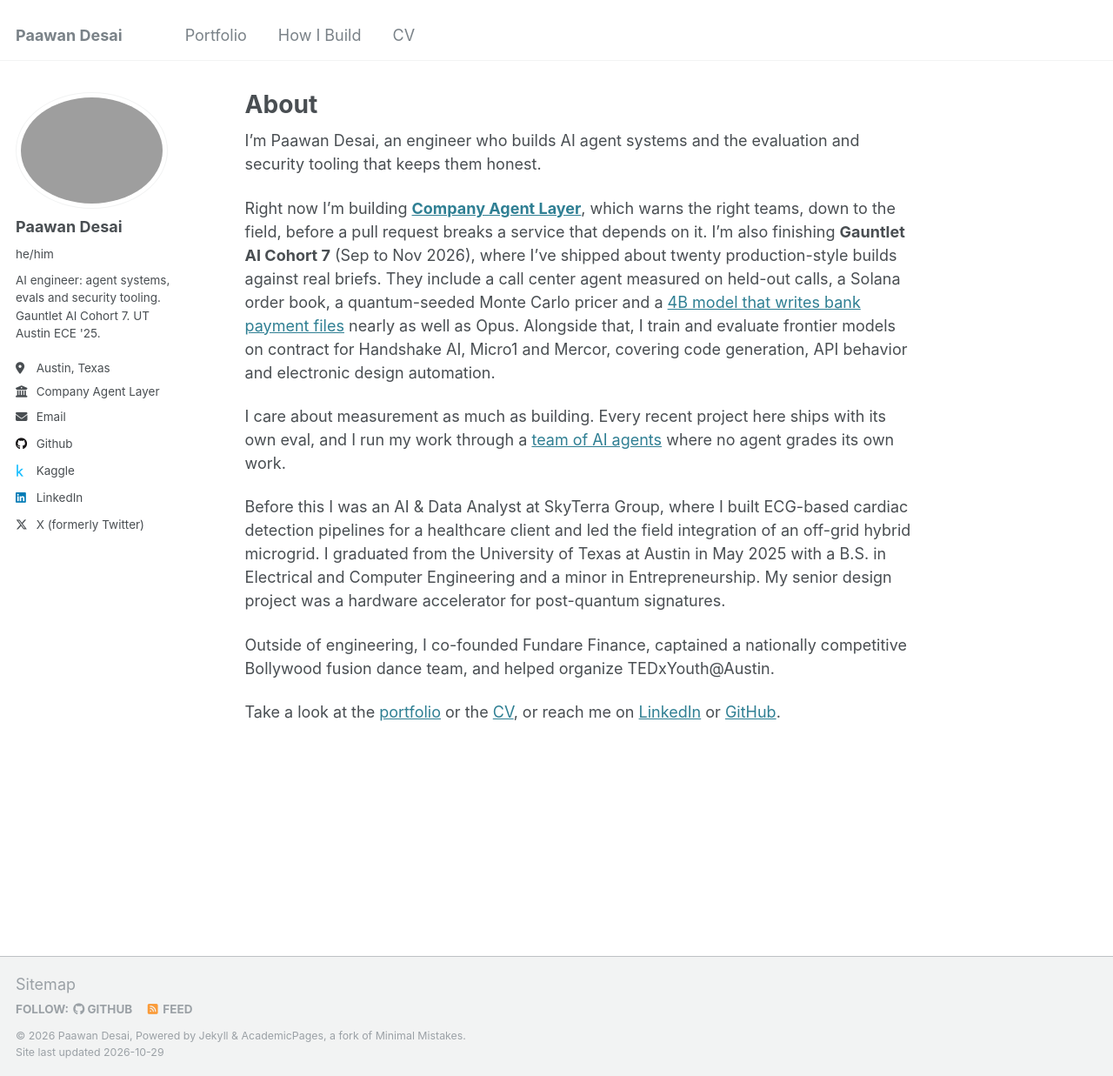
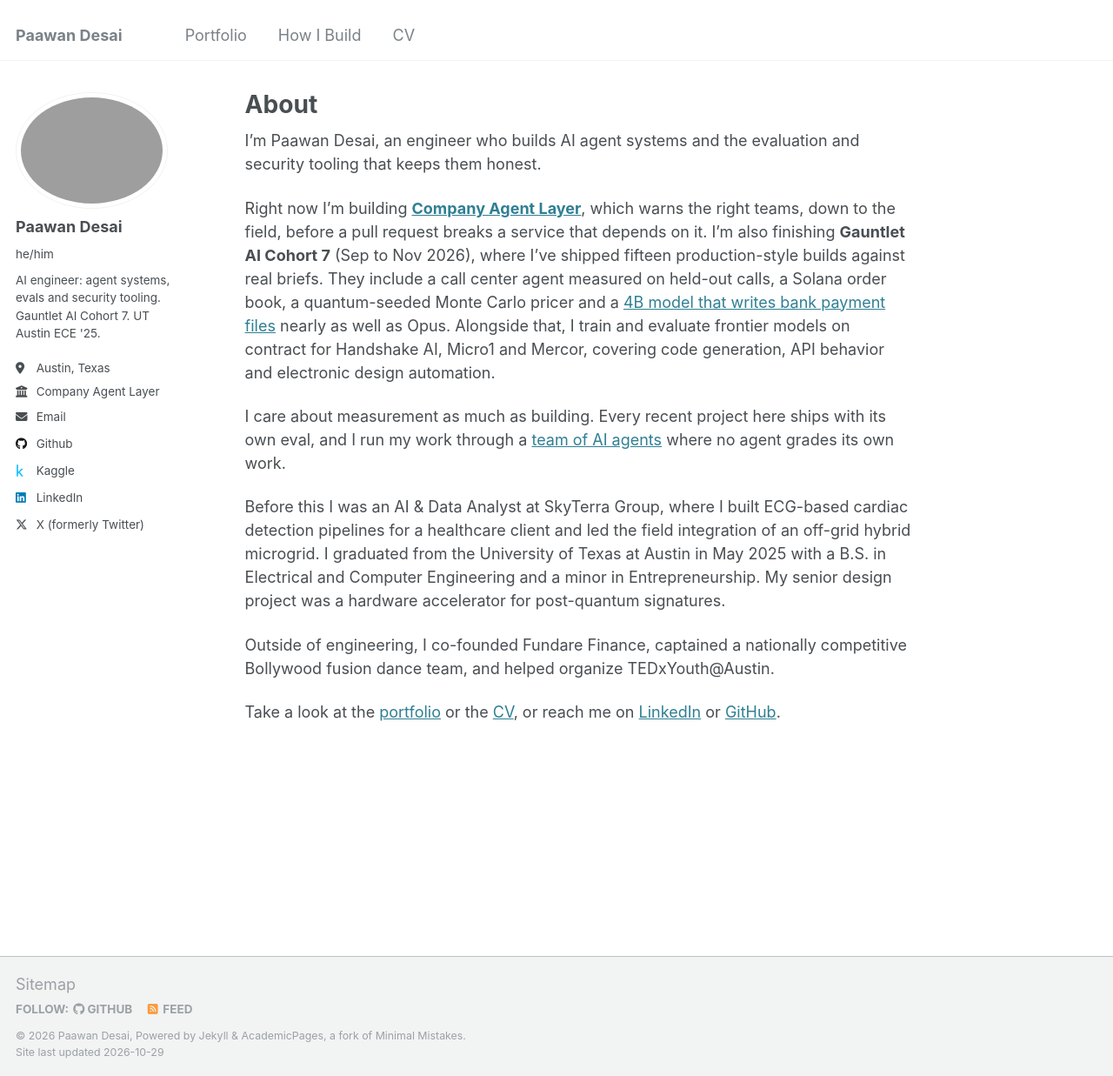
Before and after one commit to paawandesai/paawandesai.github.io, a Jekyll site: the page built from _pages/about.md, in a window 1280 px wide and 1237 px high. Shown: the whole window at 87% size. Built offline with Jekyll 4.4.1, drawn with Linux system fonts in a browser that asks for light colours.

Commit message:
Use fifteen builds for the Gauntlet count
Co-Authored-By: Claude Opus 5.5 <noreply@anthropic.com>
Claude-Session: https://claude.ai/code/session_01LpBky43R1MY4LYGBzi9xza

```diff
--- a/_pages/about.md
+++ b/_pages/about.md
@@ -9,7 +9,7 @@ redirect_from:
 
 I'm Paawan Desai, an engineer who builds AI agent systems and the evaluation and security tooling that keeps them honest.
 
-Right now I'm building **[Company Agent Layer](/portfolio/company-agent-layer/)**, which warns the right teams, down to the field, before a pull request breaks a service that depends on it. I'm also finishing **Gauntlet AI Cohort 7** (Sep to Nov 2026), where I've shipped about twenty production-style builds against real briefs. They include a call center agent measured on held-out calls, a Solana order book, a quantum-seeded Monte Carlo pricer and a [4B model that writes bank payment files](/portfolio/nacha-slm/) nearly as well as Opus. Alongside that, I train and evaluate frontier models on contract for Handshake AI, Micro1 and Mercor, covering code generation, API behavior and electronic design automation.
+Right now I'm building **[Company Agent Layer](/portfolio/company-agent-layer/)**, which warns the right teams, down to the field, before a pull request breaks a service that depends on it. I'm also finishing **Gauntlet AI Cohort 7** (Sep to Nov 2026), where I've shipped fifteen production-style builds against real briefs. They include a call center agent measured on held-out calls, a Solana order book, a quantum-seeded Monte Carlo pricer and a [4B model that writes bank payment files](/portfolio/nacha-slm/) nearly as well as Opus. Alongside that, I train and evaluate frontier models on contract for Handshake AI, Micro1 and Mercor, covering code generation, API behavior and electronic design automation.
 
 I care about measurement as much as building. Every recent project here ships with its own eval, and I run my work through a [team of AI agents](/how-i-build/) where no agent grades its own work.
 
```
Also changed, not shown: _pages/cv.md (+1 -1 lines).
